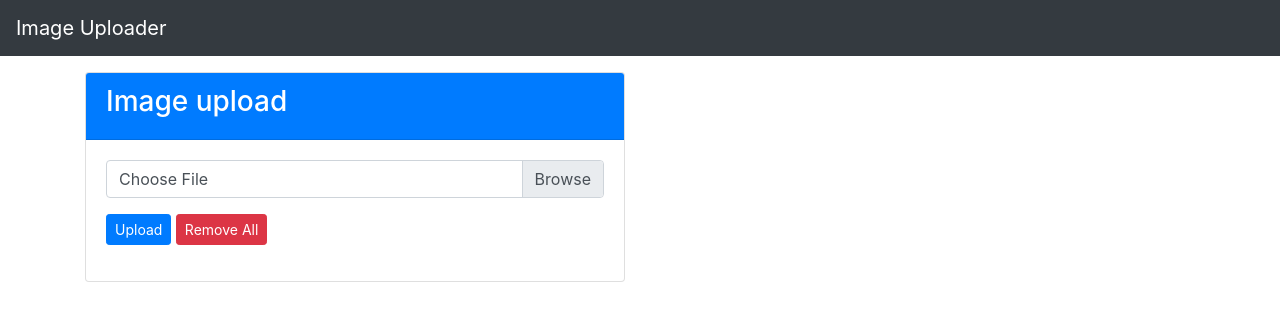
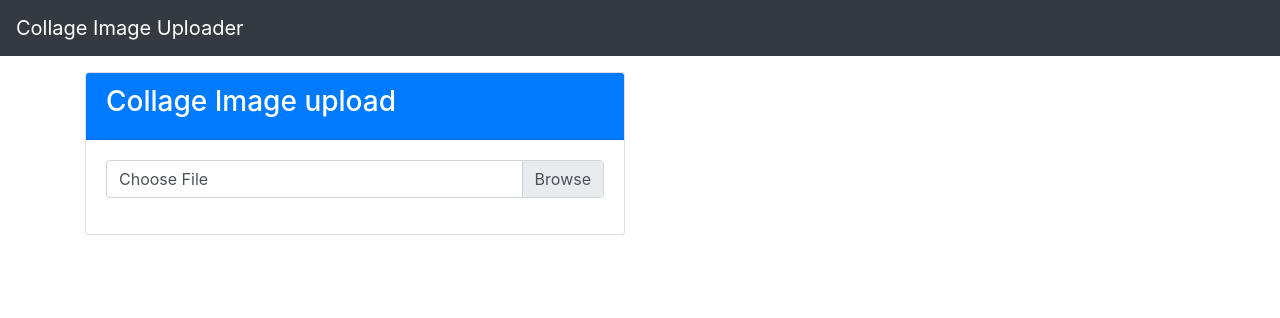
Before and after one commit to YashRajoria0327/img-uploder, a plain HTML site: page index.html in a window 1280 px wide. Drawn offline with Linux system fonts and the light colour scheme.

Commit message:
Update index.html

```diff
--- a/index.html
+++ b/index.html
@@ -29,7 +29,7 @@
 
     <body>
         <nav class="navbar navbar-dark bg-dark">
-            <a href="#" class="navbar-brand">Image Uploader</a>
+            <a href="#" class="navbar-brand"> Collage Image Uploader</a>
         </nav>
         <!--IMAGE uploader-->
         <div class="container mt-3">
@@ -37,7 +37,7 @@
                 <div class="col-md-6">
                     <div class="card">
                         <div class="card-header bg-primary text-white">
-                            <h3>Image upload</h3>
+                            <h3> Collage Image upload</h3>
 
                         </div>
                         <div class="card-body">
@@ -45,11 +45,6 @@
                                 <div class="custom-file">
                                     <input type="file" class="custom-file-input" id="customFile">
                                     <label class="custom-file-label" for="customFile">Choose File</label>
-                                </div>
-                                <div class="mt-3">
-                                    <input type="submit" value="Upload" class="btn btn-primary btn-sm">
-                                    <button class="btn btn-danger btn-sm" id="remove-btn">Remove All</button>
-
                                 </div>
 
                             </form>
```
